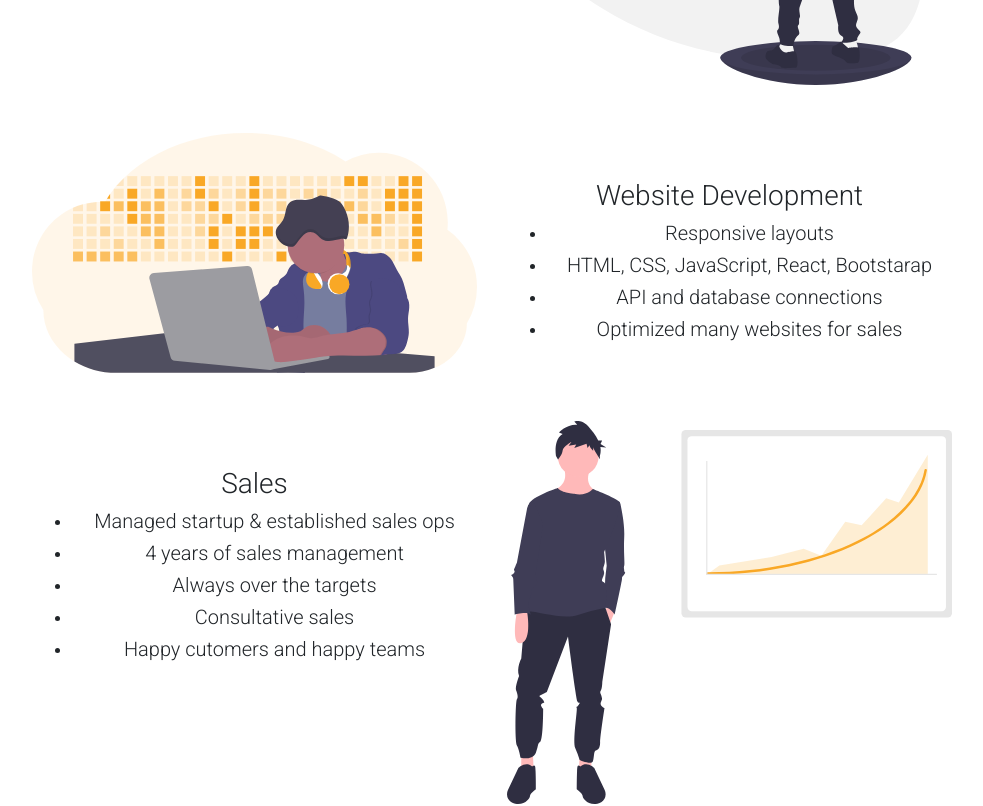
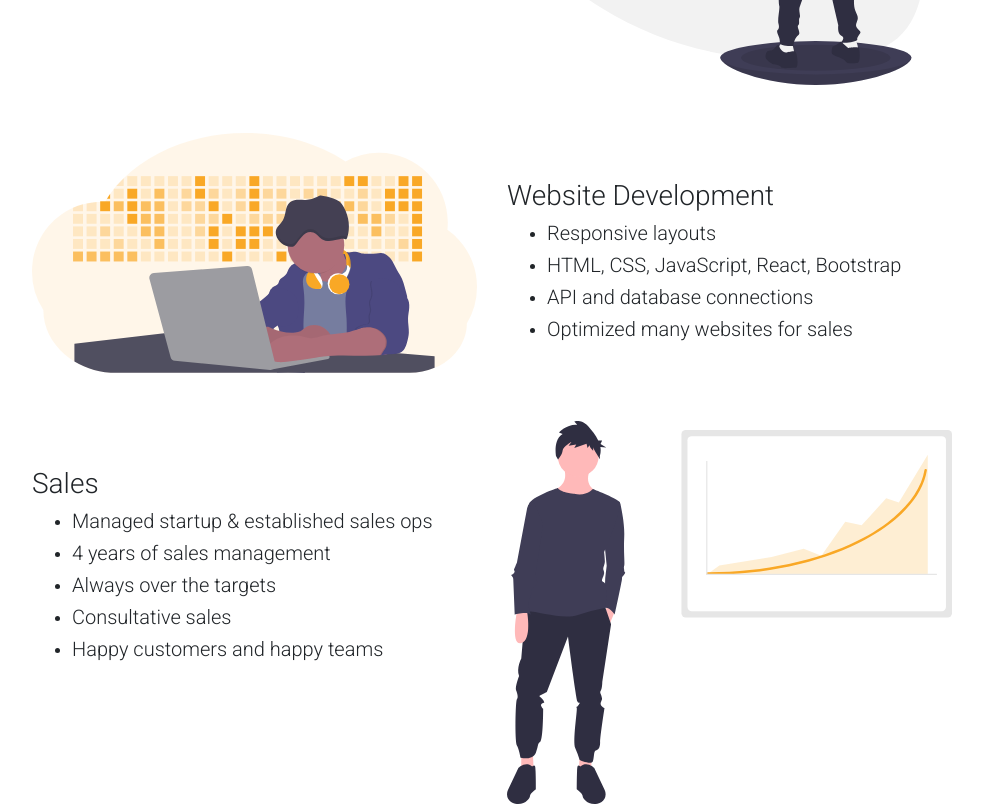
Before and after one commit to bahaadabbagh/Portfolio, a React (Create React App) app: page /Portfolio/About in a window 1280 px wide. Shown: the part 500-1306 px from the top of the page, without its empty margins (53-1036 px from the left). Built offline with nearby package versions, Linux system fonts and the light colour scheme.

Commit message:
fixed typos and updated CV

```diff
--- a/src/App.css
+++ b/src/App.css
@@ -93,4 +93,5 @@ margin-top: 30px;
 }
 .aboutRow{
   margin: 3em 0;
+  text-align: start;
 }
--- a/src/components/About.js
+++ b/src/components/About.js
@@ -54,7 +54,7 @@ export default function About() {
               <h5>Responsive layouts</h5>{" "}
             </li>
             <li>
-              <h5>HTML, CSS, JavaScript, React, Bootstarap</h5>
+              <h5>HTML, CSS, JavaScript, React, Bootstrap</h5>
             </li>
             <li>
               <h5>API and database connections</h5>
@@ -86,7 +86,7 @@ export default function About() {
               <h5>Consultative sales</h5>
             </li>
             <li>
-              <h5>Happy cutomers and happy teams </h5>
+              <h5>Happy customers and happy teams </h5>
             </li>
           </ul>
         </MDBCol>
--- a/src/components/Contact.js
+++ b/src/components/Contact.js
@@ -11,7 +11,7 @@ import {
   MDBCol,
   MDBIcon,
 } from "mdbreact";
-import cv from "../BahaeddinDabbaghCV.pdf"
+import cv from "../BahaeddinDabbaghResume.pdf"
 
 export default function Contact() {
   return (
@@ -36,7 +36,7 @@ export default function Contact() {
           </p> */}
 
           <MDBCardText>
-            Weather it's for helpful advice or welcomed feedback or to hire me!<br/>
+            Whether it's for helpful advice or welcomed feedback or to hire me.<br/>
             Please Don't hesitate to contact me!
           </MDBCardText>
 
--- a/src/components/oneCard.js
+++ b/src/components/oneCard.js
@@ -154,7 +154,7 @@ export default function OneCard(props) {
             <MDBCardBody>
               <MDBCardTitle>My Portfolio</MDBCardTitle>
               <MDBCardText>
-                The website you're already on! intoriducing you to who I am
+                The website you're already on! introducing you to who I am
                 <br />
                 <br />
                 <strong>JSX, React, Bootstrap</strong>
```
Also changed, not shown: 1 other file (tests, documents, lock files or other folders).
